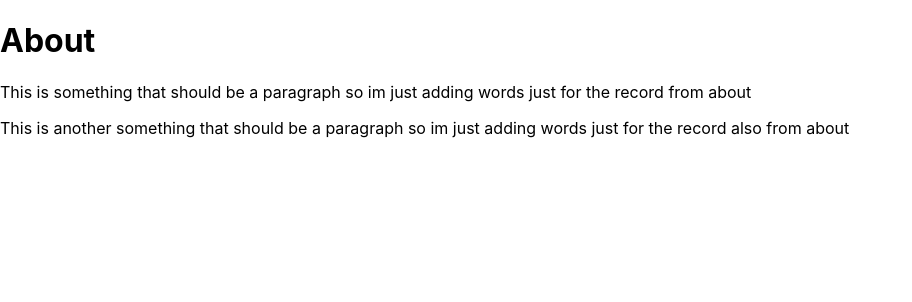
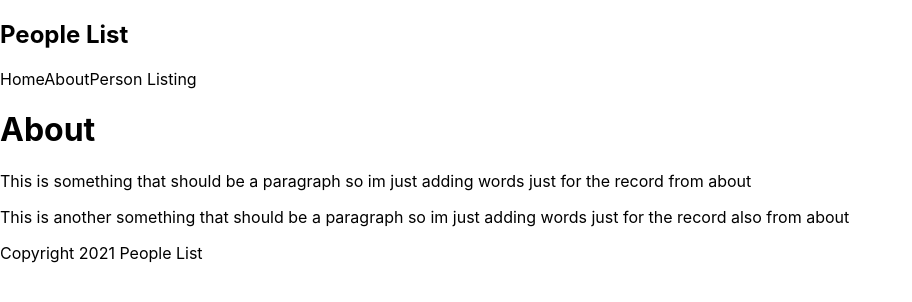
Before and after one commit to xovest/ppllist, a Next.js app: page /about in a window 1280 px wide. Shown: the top 302 px of the page, without its empty margins (0-912 px from the left). Built offline with nearby package versions, Linux system fonts and the light colour scheme.

Commit message:
woah layout

```diff
--- /dev/null
+++ b/components/Layout.js
@@ -0,0 +1,14 @@
+import Footer from "./Footer";
+import Navbar from "./Navbar";
+
+const Layout = ({ children }) => {
+  return (
+    <div className="content">
+      <Navbar />
+      { children }
+      <Footer />
+    </div>
+  );
+}
+
+export default Layout;
--- a/pages/_app.js
+++ b/pages/_app.js
@@ -1,7 +1,12 @@
+import Layout from '../components/Layout'
 import '../styles/globals.css'
 
 function MyApp({ Component, pageProps }) {
-  return <Component {...pageProps} />
+  return (
+    <Layout>
+      <Component {...pageProps} />
+    </Layout>
+  )
 }
 
 export default MyApp
--- a/pages/index.js
+++ b/pages/index.js
@@ -8,14 +8,12 @@ import Link from 'next/link'
 export default function Home() {
   return (
     <div>
-      <Navbar />
       <h1>yo</h1>
       <p>This is something that should be a paragraph so im just adding words just for the record</p>
       <p>This is another something that should be a paragraph so im just adding words just for the record</p>
       <Link href="/people">
         <a>See Ppl Listing</a>
       </Link>
-      <Footer />
     </div>
   )
 }
```
